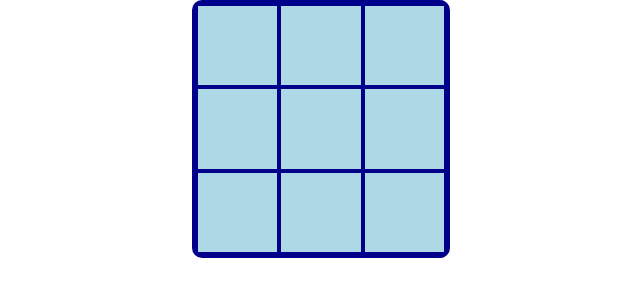
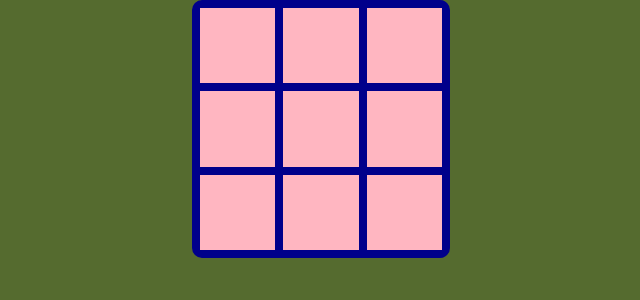
Before and after one commit to SchoolOfCode/noughts-and-crosses-plan-room-ten, a React (Create React App) app: page / in a window 1280 px wide. Shown: the top 300 px of the page, without its empty margins (319-959 px from the left). Built offline with nearby package versions, Linux system fonts and the light colour scheme.

Commit message:
updated colours

```diff
--- a/src/components/Square/index.js
+++ b/src/components/Square/index.js
@@ -1,8 +1,8 @@
 import React from "react";
 
 const style = {
-  background: "lightblue",
-  border: "2px solid darkblue",
+  background: "lightpink",
+  border: "4px solid darkblue",
   fontSize: "30px",
   fontWeight: "800",
   cursor: "pointer",
--- a/src/index.css
+++ b/src/index.css
@@ -1,13 +1,15 @@
 body {
   margin: 0;
-  font-family: -apple-system, BlinkMacSystemFont, 'Segoe UI', 'Roboto', 'Oxygen',
-    'Ubuntu', 'Cantarell', 'Fira Sans', 'Droid Sans', 'Helvetica Neue',
+  font-family: -apple-system, BlinkMacSystemFont, "Segoe UI", "Roboto", "Oxygen",
+    "Ubuntu", "Cantarell", "Fira Sans", "Droid Sans", "Helvetica Neue",
     sans-serif;
   -webkit-font-smoothing: antialiased;
   -moz-osx-font-smoothing: grayscale;
+  background-color: darkolivegreen;
+  color: azure;
 }
 
 code {
-  font-family: source-code-pro, Menlo, Monaco, Consolas, 'Courier New',
+  font-family: source-code-pro, Menlo, Monaco, Consolas, "Courier New",
     monospace;
 }
```
